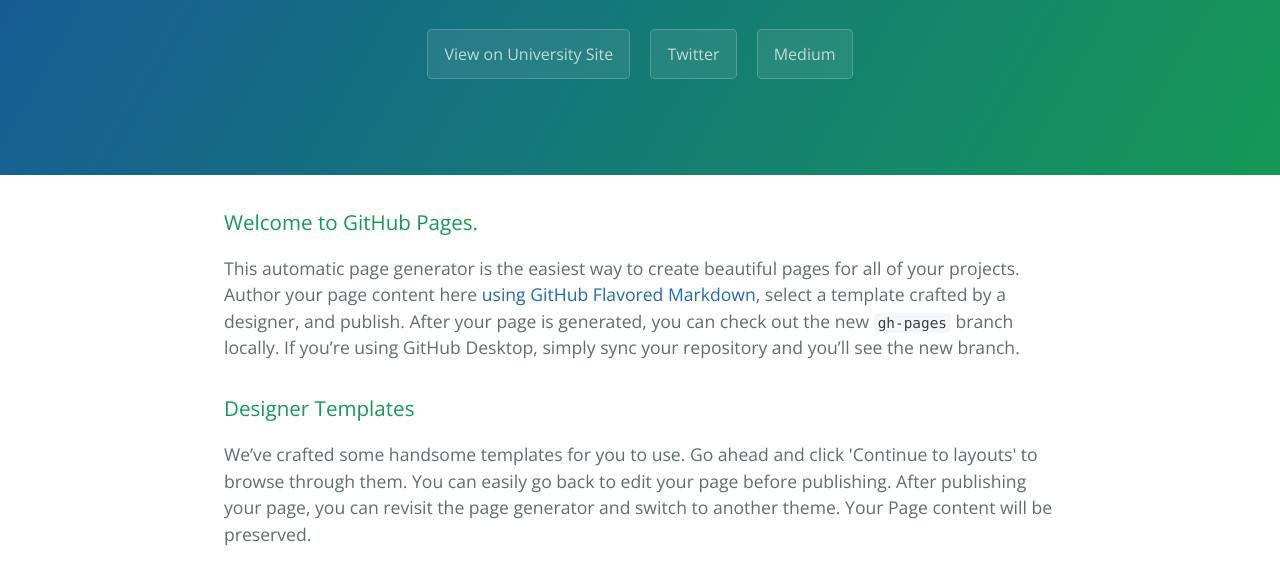
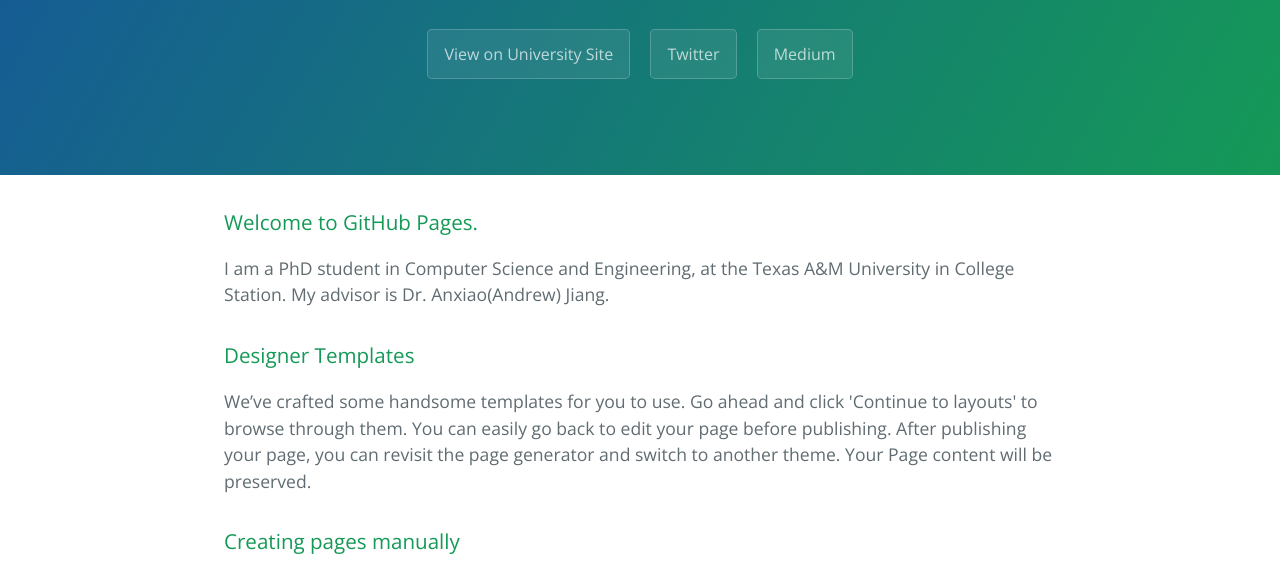
Before and after one commit to pulakeshupadhyaya/webpage, a plain HTML site: page index.html in a window 1280 px wide. Shown: the part 208-779 px from the top of the page. Drawn offline with nearby package versions, Linux system fonts and the light colour scheme.

Commit message:
Update index.html

```diff
--- a/index.html
+++ b/index.html
@@ -22,7 +22,7 @@
       <h3>
 <a id="welcome-to-github-pages" class="anchor" href="#welcome-to-github-pages" aria-hidden="true"><span aria-hidden="true" class="octicon octicon-link"></span></a>Welcome to GitHub Pages.</h3>
 
-<p>This automatic page generator is the easiest way to create beautiful pages for all of your projects. Author your page content here <a href="https://guides.github.com/features/mastering-markdown/">using GitHub Flavored Markdown</a>, select a template crafted by a designer, and publish. After your page is generated, you can check out the new <code>gh-pages</code> branch locally. If you’re using GitHub Desktop, simply sync your repository and you’ll see the new branch.</p>
+<p>I am a PhD student in Computer Science and Engineering, at the Texas A&M University in College Station. My advisor is Dr. Anxiao(Andrew) Jiang.</p>
 
 <h3>
 <a id="designer-templates" class="anchor" href="#designer-templates" aria-hidden="true"><span aria-hidden="true" class="octicon octicon-link"></span></a>Designer Templates</h3>
```
